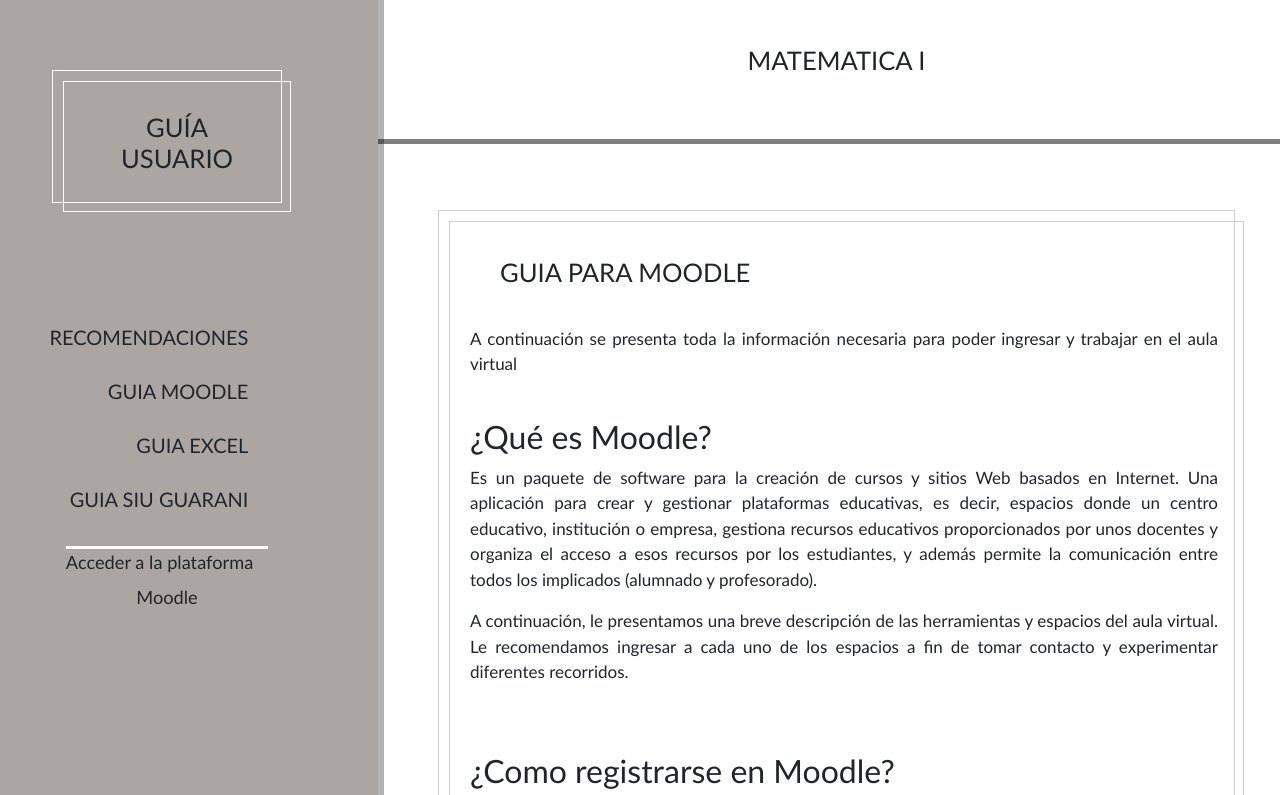
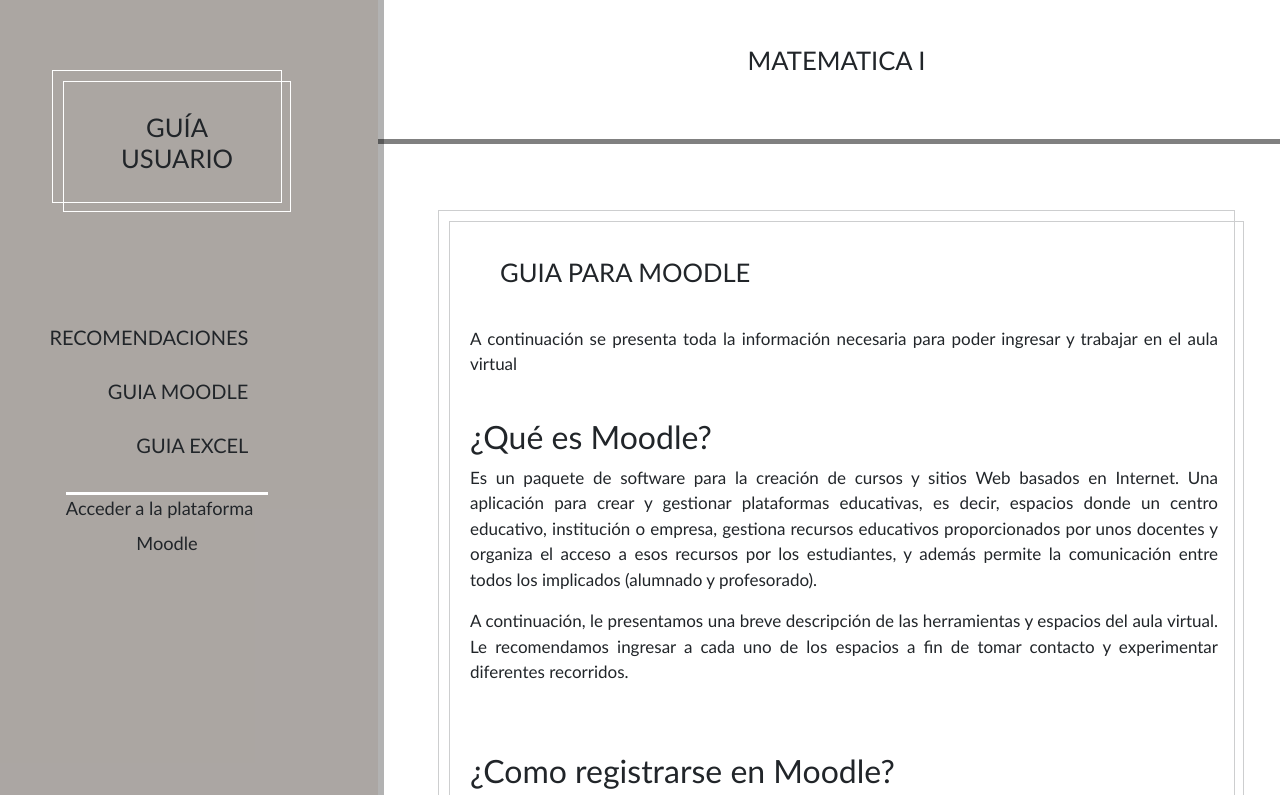
Before and after one commit to guiausuario/guiausuario.github.io, a plain HTML site: page moodle.html in a window 1280 px wide. Shown: the top 795 px of the page. Drawn offline with Linux system fonts and the light colour scheme.

Commit message:
Update moodle.html

```diff
--- a/moodle.html
+++ b/moodle.html
@@ -51,12 +51,6 @@ https://templatemo.com/tm-536-dream-pulse
                 <li class="nav-item">
                   <a href="http://guiausuario.github.io/excel" class="nav-link active">
                     <span class="d-inline-block mr-3">Guia Excel</span>
-                    <span class="d-inline-block tm-white-rect"></span>
-                  </a>
-                </li>
-                <li class="nav-item">
-                  <a href="http://guiausuario.github.io/guarani" class="nav-link">
-                    <span class="d-inline-block mr-3">Guia SIU Guarani</span>
                     <span class="d-inline-block tm-white-rect"></span>
                   </a>
                 </li>
```
